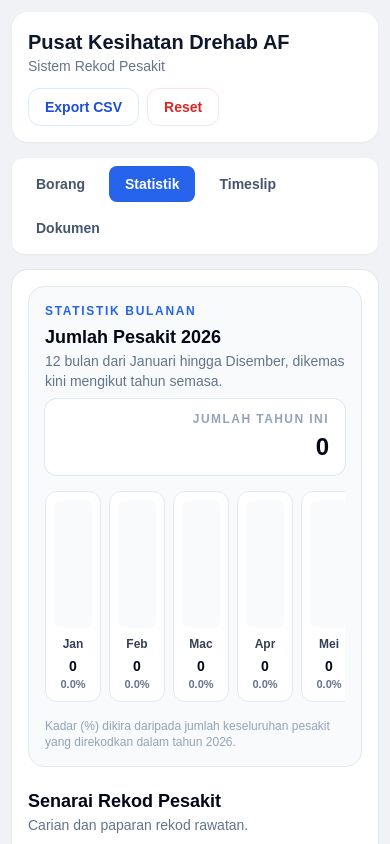
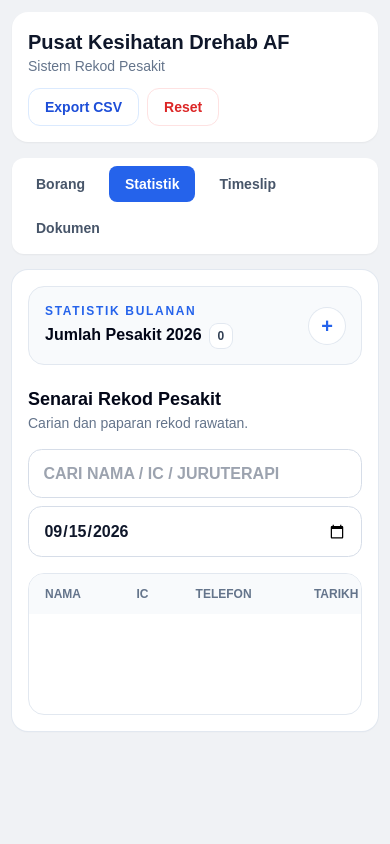
Before and after one commit to drehabaf/daftar, a Next.js app: page / in a window 390 px wide. Both pictures are taken after a click on the button "Statistik". Shown: the top 844 px of the page. Built offline with nearby package versions, Linux system fonts and the light colour scheme.

Commit message:
Make monthly stats mobile accordion

```diff
--- a/components/Statistik.js
+++ b/components/Statistik.js
@@ -1,4 +1,4 @@
-import React, { useMemo } from "react";
+import React, { useMemo, useState } from "react";
 
 const MONTHS = ["Jan", "Feb", "Mac", "Apr", "Mei", "Jun", "Jul", "Ogos", "Sep", "Okt", "Nov", "Dis"];
 
@@ -6,6 +6,7 @@ export default function Statistik({ records, allRecords = [], search, setSearch,
   const now = new Date();
   const currentYear = now.getFullYear();
   const currentMonth = now.getMonth();
+  const [statsOpen, setStatsOpen] = useState(false);
 
   const monthlyStats = useMemo(() => {
     const counts = Array(12).fill(0);
@@ -26,7 +27,7 @@ export default function Statistik({ records, allRecords = [], search, setSearch,
       month: MONTHS[index],
       count,
       rate: total > 0 ? (count / total) * 100 : 0,
-      height: count > 0 ? Math.max((count / max) * 100, 8) : 0,
+      height: count > 0 ? Math.max((count / max) * 100, 10) : 0,
       isCurrent: index === currentMonth,
     }));
   }, [allRecords, currentYear, currentMonth]);
@@ -35,34 +36,42 @@ export default function Statistik({ records, allRecords = [], search, setSearch,
 
   return (
     <main className="rounded-2xl bg-white p-4 shadow-sm ring-1 ring-slate-200">
-      <section className="mb-5 rounded-2xl border border-slate-200 bg-slate-50 p-4">
-        <div className="mb-4 flex flex-col gap-2 sm:flex-row sm:items-end sm:justify-between">
-          <div>
+      <section className="mb-5 overflow-hidden rounded-2xl border border-slate-200 bg-slate-50">
+        <button
+          type="button"
+          onClick={() => setStatsOpen((open) => !open)}
+          className="flex w-full items-center justify-between gap-3 p-4 text-left"
+          aria-expanded={statsOpen}
+        >
+          <div className="min-w-0">
             <p className="text-xs font-bold uppercase tracking-[0.14em] text-blue-600">Statistik Bulanan</p>
-            <h2 className="mt-1 text-lg font-bold text-slate-950">Jumlah Pesakit {currentYear}</h2>
-            <p className="text-sm text-slate-500">12 bulan dari Januari hingga Disember, dikemas kini mengikut tahun semasa.</p>
-          </div>
-          <div className="rounded-xl bg-white px-4 py-3 text-right ring-1 ring-slate-200">
-            <p className="text-xs font-bold uppercase tracking-[0.12em] text-slate-400">Jumlah Tahun Ini</p>
-            <p className="mt-1 text-2xl font-black text-slate-950">{totalThisYear}</p>
+            <div className="mt-1 flex items-baseline gap-2">
+              <h2 className="truncate text-base font-bold text-slate-950">Jumlah Pesakit {currentYear}</h2>
+              <span className="shrink-0 rounded-lg bg-white px-2 py-1 text-xs font-black text-slate-700 ring-1 ring-slate-200">{totalThisYear}</span>
             </div>
           </div>
+          <span className="flex h-9 w-9 shrink-0 items-center justify-center rounded-full bg-white text-xl font-black text-blue-600 ring-1 ring-slate-200 transition-transform">
+            {statsOpen ? "−" : "+"}
+          </span>
+        </button>
 
-        <div className="overflow-x-auto pb-2">
-          <div className="grid min-w-[760px] grid-cols-12 gap-2">
+        {statsOpen ? (
+          <div className="border-t border-slate-200 bg-white p-3">
+            <div className="grid grid-cols-6 gap-1.5">
               {monthlyStats.map((item) => (
-              <div key={item.month} className={"rounded-xl border p-2 text-center " + (item.isCurrent ? "border-blue-300 bg-blue-50" : "border-slate-200 bg-white")}>
-                <div className="flex h-32 items-end justify-center rounded-lg bg-slate-50 px-2">
-                  <div className="w-full max-w-8 rounded-t-lg bg-blue-600 transition-all" style={{ height: `${item.height}%` }} />
+                <div key={item.month} className={"min-w-0 rounded-xl border px-1.5 py-2 text-center " + (item.isCurrent ? "border-blue-300 bg-blue-50" : "border-slate-200 bg-white")}>
+                  <div className="flex h-16 items-end justify-center rounded-lg bg-slate-50 px-1">
+                    <div className="w-full max-w-5 rounded-t-md bg-blue-600 transition-all" style={{ height: `${item.height}%` }} />
                   </div>
-                <p className="mt-2 text-xs font-black text-slate-700">{item.month}</p>
-                <p className="mt-1 text-sm font-black text-slate-950">{item.count}</p>
-                <p className="text-[11px] font-bold text-slate-500">{item.rate.toFixed(1)}%</p>
+                  <p className="mt-1.5 text-[10px] font-black text-slate-700">{item.month}</p>
+                  <p className="text-xs font-black text-slate-950">{item.count}</p>
+                  <p className="text-[9px] font-bold text-slate-500">{item.rate.toFixed(1)}%</p>
                 </div>
               ))}
             </div>
+            <p className="mt-3 text-[10px] leading-4 text-slate-400">6 bar setiap baris untuk paparan telefon. Kadar (%) dikira daripada jumlah pesakit yang direkodkan dalam tahun {currentYear}.</p>
           </div>
-        <p className="mt-2 text-xs text-slate-400">Kadar (%) dikira daripada jumlah keseluruhan pesakit yang direkodkan dalam tahun {currentYear}.</p>
+        ) : null}
       </section>
 
       <div className="mb-4">
```
Lines whose indentation alone changed are shown as unchanged.
